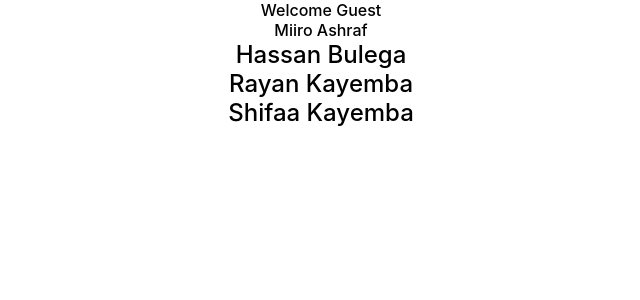
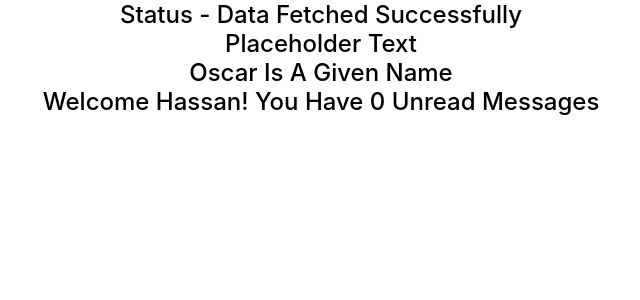
Before and after one commit to BulegaHassan/react-ts-basics, a React (Create React App) app: page / in a window 1280 px wide. Shown: the top 300 px of the page, without its empty margins (319-959 px from the left). Built offline with nearby package versions, Linux system fonts and the light colour scheme.

Commit message:
add use of advanced props

```diff
--- a/src/App.tsx
+++ b/src/App.tsx
@@ -1,22 +1,18 @@
+import "./App.css";
+import Status from "./components/Status";
+import Heading from "./components/Heading";
+import Oscar from "./components/Oscar";
 import Greet from "./components/Greet";
-import Person from "./components/Person";
-import PersonList from "./components/PersonList";
-import "./App.css";
 function App() {
-  const personName = {
-    first: "Miiro",
-    last: "Ashraf",
-  };
-  const nameList = [
-    { first: "Hassan", last: "Bulega" },
-    { first: "Rayan", last: "Kayemba" },
-    { first: "Shifaa", last: "Kayemba" },
-  ];
+
   return (
     <div>
-      <Greet name='hassan' messageCount={11} isLoggedIn={!true} />
-      <Person name={personName} />
-      <PersonList names={nameList}/>
+      <Status status='success' />
+      <Heading> Placeholder text</Heading>
+      <Oscar>
+        <Heading> Oscar is a given name </Heading>
+      </Oscar>
+      <Greet name="hassan"  isLoggedIn={!false}/>
     </div>
   );
 }
--- a/src/components/Greet.tsx
+++ b/src/components/Greet.tsx
@@ -1,14 +1,15 @@
 type GreetProps = {
   name: string;
-  messageCount: number;
+  messageCount?: number;
   isLoggedIn: boolean;
 };
 const Greet = (props: GreetProps) => {
+    const { messageCount = 0} = props
   return (
     <div>
       {props.isLoggedIn ? (
         <h2>
-          Welcome {props.name}! You have {props.messageCount} unread messages
+          Welcome {props.name}! You have {messageCount} unread messages
         </h2>
       ) : (
         "Welcome guest"
--- /dev/null
+++ b/src/components/Heading.tsx
@@ -0,0 +1,10 @@
+type HeadingProps = {
+  children:string
+}
+
+const Heading = (props:HeadingProps) => {
+  return (
+    <h2>{props.children}</h2>
+  )
+}
+export default Heading
--- /dev/null
+++ b/src/components/Oscar.tsx
@@ -0,0 +1,11 @@
+type OscarProps = {
+    children: React.ReactNode
+}
+const Oscar = (props:OscarProps) => {
+  return (
+    <div>
+        {props.children}
+    </div>
+  )
+}
+export default Oscar
--- /dev/null
+++ b/src/components/Status.tsx
@@ -0,0 +1,19 @@
+type StatusProps = {
+  status: "loading"| 'success'|'error'
+};
+const Oscar = (props: StatusProps) => {
+  let message;
+  if (props.status === "loading") {
+    message = "Loading...";
+  } else if (props.status === "success") {
+    message = "Data fetched successfully";
+  } else if (props.status === "error") {
+    message = "Error fetching data";
+  }
+  return (
+    <div>
+      <h2>Status - {message}</h2>
+    </div>
+  );
+};
+export default Oscar;
--- /dev/null
+++ b/src/components/Validations.tsx
@@ -0,0 +1,6 @@
+const validations = () => {
+  return (
+    <div>validations</div>
+  )
+}
+export default validations
```
Also changed, not shown: public/index.html (+1 -21 lines).
